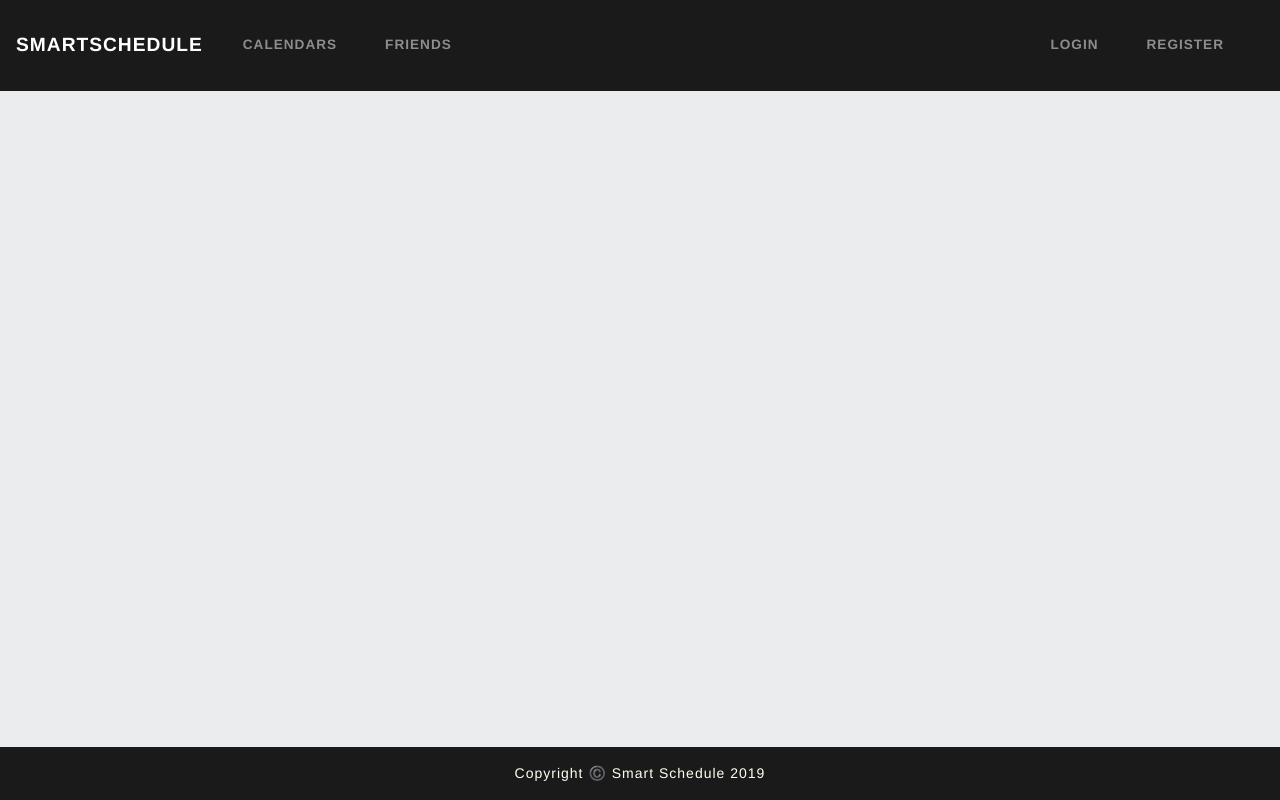
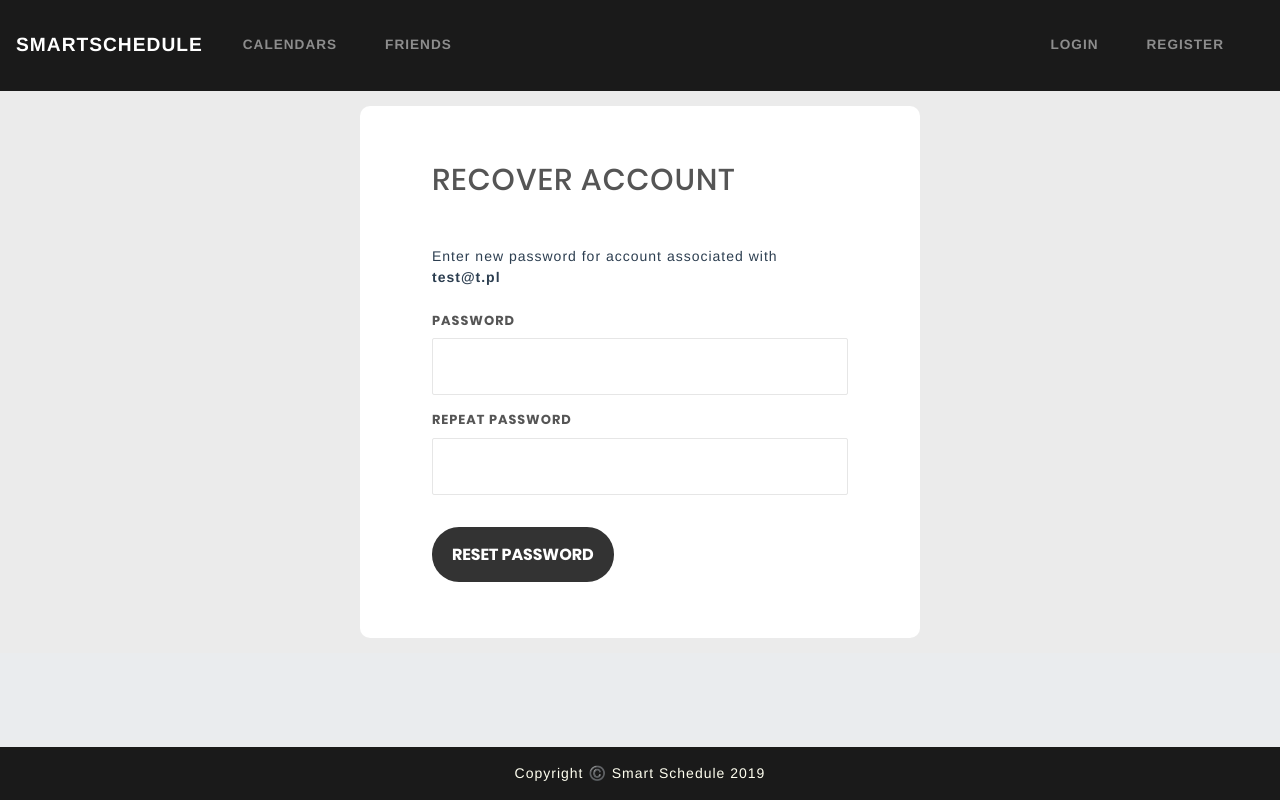
Before and after one commit to smartschedule/SmartScheduleFrontend, a Vue app: page /#/forgotten-password/reset in a window 1280 px wide. Built offline with nearby package versions, Linux system fonts and the light colour scheme; no server answers.

Commit message:
Additional password recovery views

```diff
--- a/src/router.js
+++ b/src/router.js
@@ -2,10 +2,13 @@ import Vue from 'vue';
 import Router from 'vue-router';
 import Home from './views/Home.vue';
 import Calendars from './views/Calendars.vue';
-import Register from './views/Register.vue';
-import Login from './views/Login.vue';
-import ForgottenPassword from './views/ForgottenPassword.vue';
 import Friends from './views/Buddies.vue';
+
+import Register from './views/Authentication/Register.vue';
+import Login from './views/Authentication/Login.vue';
+import ForgottenPassword from './views/Authentication/ForgottenPassword.vue';
+import ForgottenPasswordReset from './views/Authentication/ForgottenPasswordReset.vue';
+import ForgottenPasswordDone from './views/Authentication/ForgottenPasswordDone.vue';
 
 Vue.use(Router);
 
@@ -37,6 +40,16 @@ export default new Router({
       component: ForgottenPassword,
     },
     {
+      path: '/forgotten-password/reset',
+      name: 'forgottenPasswordReset',
+      component: ForgottenPasswordReset,
+    },
+    {
+      path: '/forgotten-password/finish',
+      name: 'forgottenPasswordDone',
+      component: ForgottenPasswordDone,
+    },
+    {
       path: '/friends',
       name: 'friends',
       component: Friends,
--- a/src/views/ForgottenPassword.vue
+++ b/src/views/Authentication/ForgottenPassword.vue
@@ -6,8 +6,10 @@
         <div v-if="userInfo">You are already logged in</div>
 
         <form v-else class="login100-form validate-form flex-sb flex-w px-4 py-2">
-          <span class="login100-form-title pb-4">Recover account</span>
-          <p class="pb-4">Enter the email address of the account to which you want to recover access</p>
+          <span class="login100-form-title pb-4">
+            Recover account
+          </span>
+          <p class="pb-4 text-left">Enter the email address of the account to which you want to recover access</p>
           <span class="txt1 pb-2">e-mail</span>
           <div
             class="wrap-input100 validate-input mb-4"
--- /dev/null
+++ b/src/views/Authentication/ForgottenPasswordDone.vue
@@ -0,0 +1,41 @@
+<template>
+  <div class="limiter">
+    <div class="container-login100">
+      <div class="wrap-login100 px-5 py-5">
+
+        <div v-if="userInfo">You are already logged in</div>
+
+          <span class="login100-form-title pb-4">
+            Recover account
+          </span>
+          <p v-if="success" class="pb-4 text-left text-success text font-weight-bold">Your password has been successfully changed</p>
+          <p v-else class="pb-4 text-left text-danger font-weight-bold">An error occured during passweord reset. Plesae try again</p>
+
+          <div class="container-login100-form-btn pt-3">
+            <b-button class="login100-form-btn mr-2 " variant="danger" href="#/">Home</b-button>
+            <b-button class="login100-form-btn" variant="success" href="#/login">Login</b-button>
+          </div>
+      </div>
+    </div>
+  </div>
+</template>
+
+<script>
+
+export default {
+  data() {
+    return {
+      success: true,
+      validateError: false
+    };
+  },
+  methods: {
+
+  }
+};
+</script>
+
+<style scoped lang="scss">
+
+@import './loginRegisterForm.scss';
+</style>
--- /dev/null
+++ b/src/views/Authentication/ForgottenPasswordReset.vue
@@ -0,0 +1,90 @@
+<template>
+  <div class="limiter">
+    <div class="container-login100">
+      <div class="wrap-login100 px-5 py-5">
+        <div v-if="userInfo">You are already logged in</div>
+
+        <form v-else class="login100-form validate-form flex-sb flex-w px-4 py-2">
+          <span class="login100-form-title pb-5">
+            Recover account
+          </span>
+          <p class="pb-4 text-left">
+            Enter new password for account associated with
+            <span class="font-weight-bold">{{ email }}</span>
+          </p>
+
+          <span class="txt1 pb-2">Password</span>
+          <div
+            class="wrap-input100 validate-input mb-3"
+            v-bind:class="[disabled ? 'alertValidate' : '']"
+            data-validate="Passwords does not match">
+            <span class="btn-show-pass">
+              <i class="fa fa-eye"></i>
+            </span>
+            <input class="input100" type="password" v-model="password">
+            <span class="focus-input100"></span>
+          </div>
+
+          <span class="txt1 pb-2">Repeat password</span>
+          <div
+            class="wrap-input100 validate-input mb-3"
+            v-bind:class="[disabled ? 'alertValidate' : '']"
+            data-validate="Passwords does not match" >
+            <span class="btn-show-pass">
+              <i class="fa fa-eye"></i>
+            </span>
+            <input class="input100" type="password" v-model="confirmpassword">
+            <span class="focus-input100"></span>
+          </div>
+
+          <div class="container-login100-form-btn pt-3">
+            <b-btn
+              class="login100-form-btn"
+              :disabled="disabled"
+              variant="success">Reset password</b-btn>
+          </div>
+        </form>
+      </div>
+    </div>
+  </div>
+</template>
+
+
+
+<script>
+import { register } from "$c/api";
+import router from "vue-router";
+import "$s/error.scss";
+export default {
+  data() {
+    return {
+      password: "",
+      confirmpassword: "",
+      message: "",
+      email: "test@t.pl"
+    };
+  },
+  methods: {},
+  computed: {
+    disabled() {
+      return this.password !== this.confirmpassword;
+    }
+  }
+};
+</script>
+
+<style scoped lang="scss">
+.register {
+  display: flex;
+  align-items: center;
+  justify-content: center;
+  text-align: left;
+  &__wrapper {
+  }
+}
+input {
+  display: block;
+}
+
+@import "./loginRegisterForm.scss";
+</style>
--- a/src/views/Register.vue
+++ b/src/views/Authentication/Register.vue
@@ -2,24 +2,20 @@
   <div class="limiter">
     <div class="container-login100">
       <div class="wrap-login100 px-5 py-5">
-        <form class="login100-form validate-form flex-sb flex-w px-4 py-2">
+        <div v-if="userInfo">You are already logged in</div>
+
+        <form v-else class="login100-form validate-form flex-sb flex-w px-4 py-2">
           <span class="login100-form-title pb-5">Register account</span>
 
           <span class="txt1 pb-2">Username</span>
-           <!-- <span class="txt1 pb-2">
+          <!-- <span class="txt1 pb-2">
             <div class="error">{{message}}</div>
-          </span> -->
+          </span>-->
           <div
             class="wrap-input100 validate-input mb-4"
             v-bind:class="[validateError ? 'alertValidate' : '']"
-            data-validate="Username is incorrect"
-          >
-            <input
-              class="input100"
-              id="login-email"
-              type="text"
-              v-model="username"
-            >
+            data-validate="Username is incorrect">
+            <input class="input100" id="login-email" type="text" v-model="username">
             <span class="focus-input100"></span>
           </div>
 
@@ -28,15 +24,8 @@
           <div
             class="wrap-input100 validate-input mb-4"
             v-bind:class="[emailInUse ? 'alertValidate' : '']"
-            data-validate="e-mail in use"
-          >
-            <input
-              class="input100"
-              id="login-email"
-              type="text"
-              v-model="email"
-              ref="email"
-            >
+            data-validate="e-mail in use">
+            <input class="input100" id="login-email" type="text" v-model="email" ref="email">
             <span class="focus-input100"></span>
           </div>
 
@@ -44,16 +33,11 @@
           <div
             class="wrap-input100 validate-input mb-3"
             v-bind:class="[disabled ? 'alertValidate' : '']"
-            data-validate="Passwords does not match"
-          >
+            data-validate="Passwords does not match">
             <span class="btn-show-pass">
               <i class="fa fa-eye"></i>
             </span>
-            <input
-              class="input100"
-              type="password"
-              v-model="password"
-            >
+            <input class="input100" type="password" v-model="password">
             <span class="focus-input100"></span>
           </div>
 
@@ -61,21 +45,21 @@
           <div
             class="wrap-input100 validate-input mb-3"
             v-bind:class="[disabled ? 'alertValidate' : '']"
-            data-validate="Passwords does not match"
-          >
+            data-validate="Passwords does not match">
             <span class="btn-show-pass">
               <i class="fa fa-eye"></i>
             </span>
-            <input
-              class="input100"
-              type="password"
-              v-model="confirmpassword"
-            >
+            <input class="input100" type="password" v-model="confirmpassword">
             <span class="focus-input100"></span>
           </div>
 
           <div class="container-login100-form-btn pt-3">
-            <b-btn class="login100-form-btn" :disabled="disabled" variant="success" @click="onRegisterClick">Register</b-btn>
+            <b-btn
+              class="login100-form-btn"
+              :disabled="disabled"
+              variant="success"
+              @click="onRegisterClick"
+            >Register</b-btn>
           </div>
         </form>
       </div>
```
Also changed, not shown: src/views/Authentication/Login.vue (renamed from src/views/Login.vue), src/views/Authentication/loginRegisterForm.scss (renamed from src/views/loginRegisterForm.scss).
